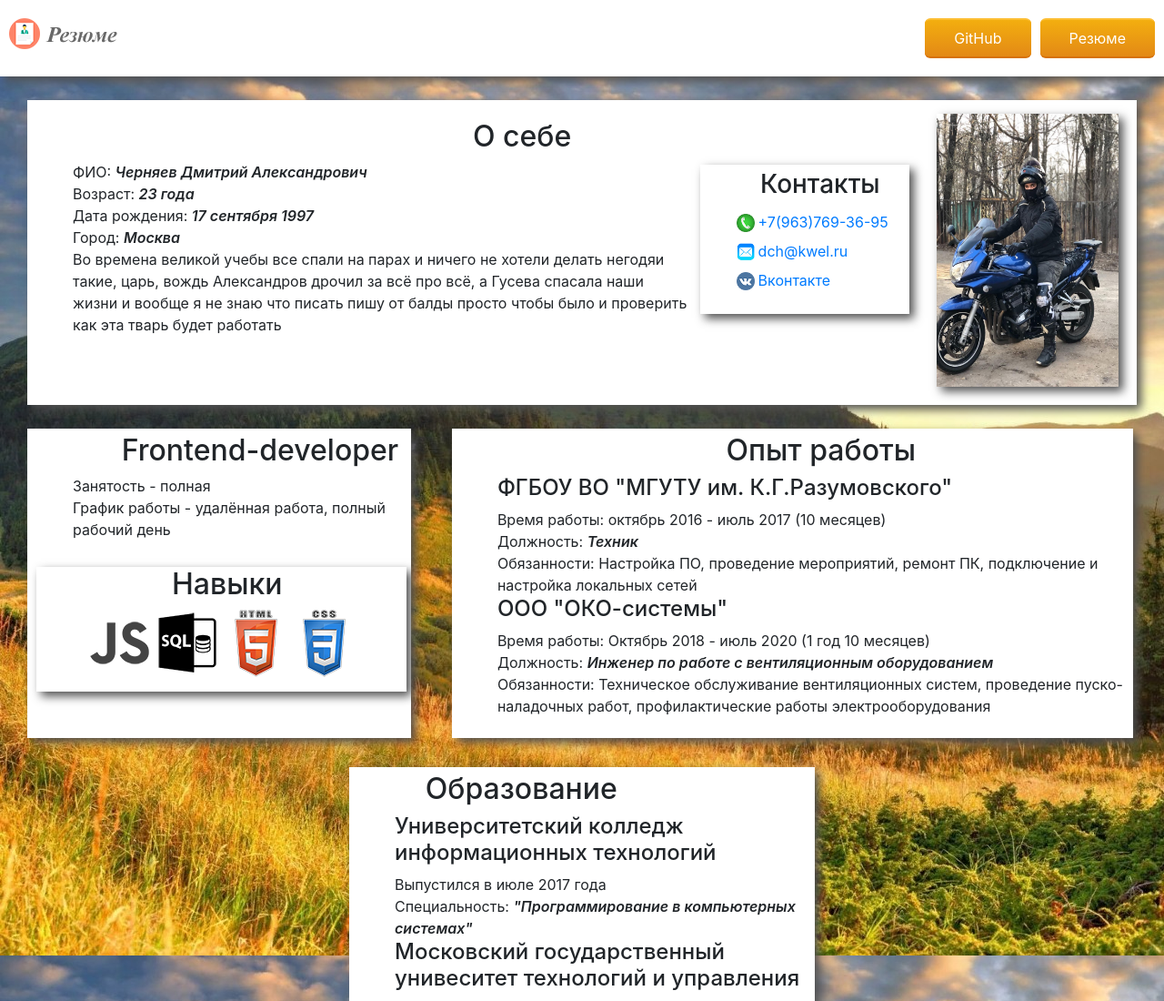
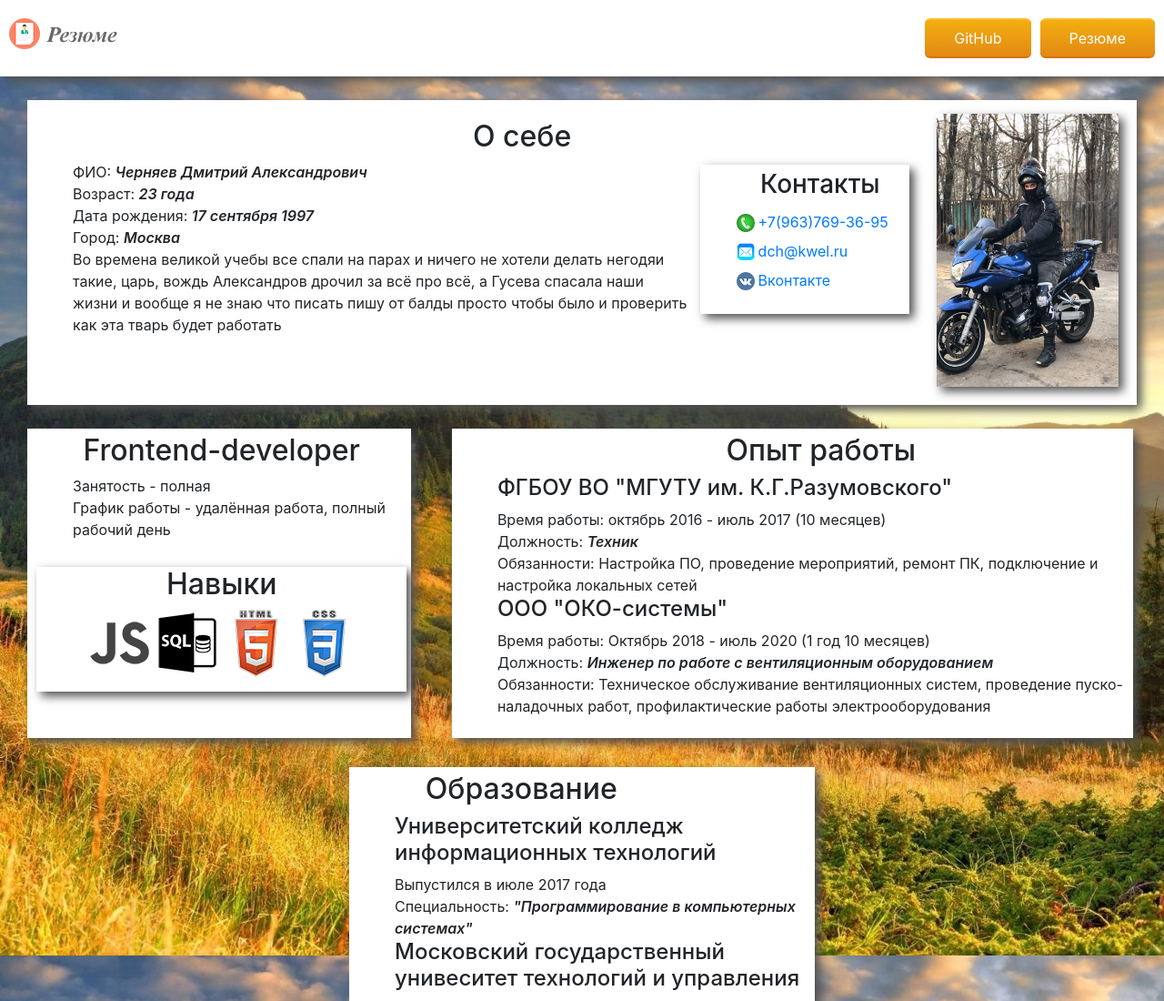
Before and after one commit to arroundus/arroundus.github.io, a plain HTML site: page index.html in a window 1280 px wide. Shown: the top 1100 px of the page at 91% size. Drawn offline with nearby package versions, Linux system fonts and the light colour scheme.

Commit message:
Update style.css

```diff
--- a/css/style.css
+++ b/css/style.css
@@ -105,13 +105,14 @@ a.GitHub {
     padding: 5px 5px 5px 10px;
     width: 33%;
     height: 340px;
-    min-width: 400;
+    min-width: 400px;
     position: static;
     overflow: auto;
     display: inline-block;
 }
 .post h2 {
-    margin-left: 23%;
+    display: flex;
+    justify-content: center;
 }
 .skill {
     background: rgb(255, 255, 255);
@@ -122,7 +123,6 @@ a.GitHub {
     width: 100%;
 }
 .skill h2 {
-    margin-right: 20%;
     display: flex;
     justify-content: center;
 }
```
